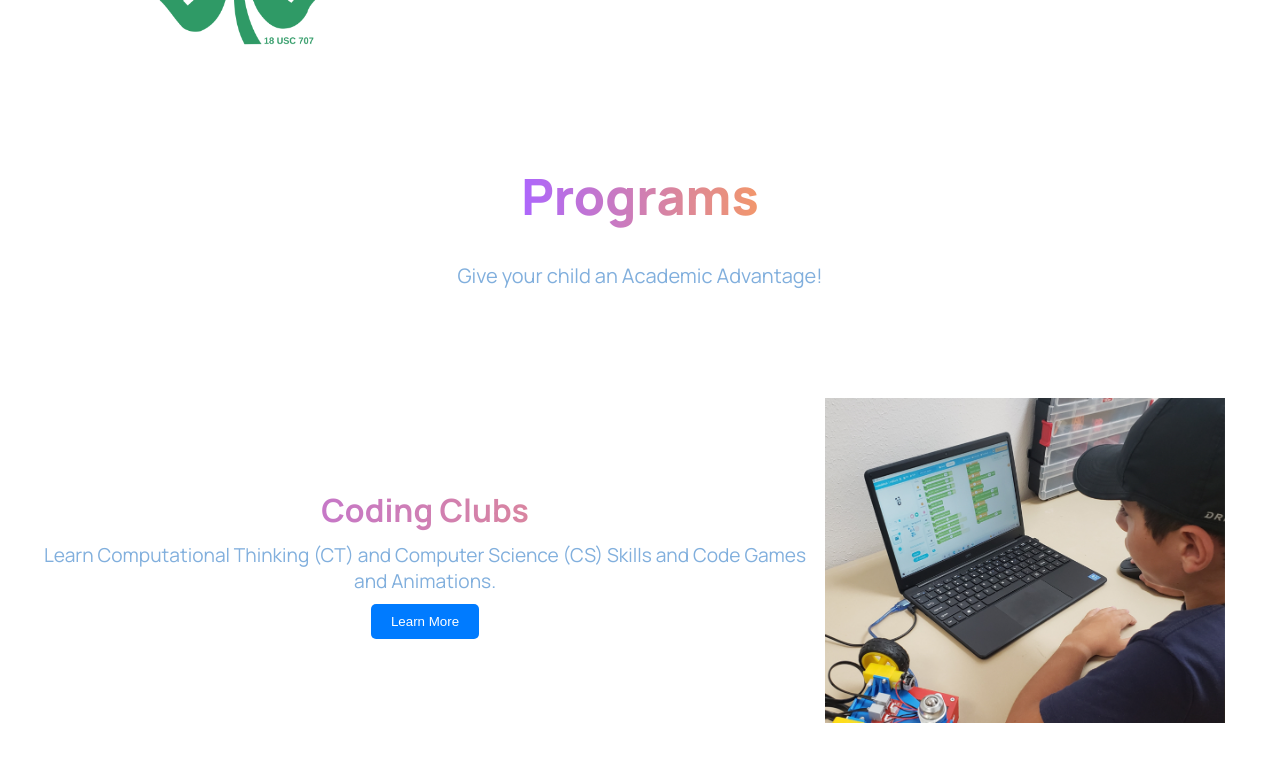
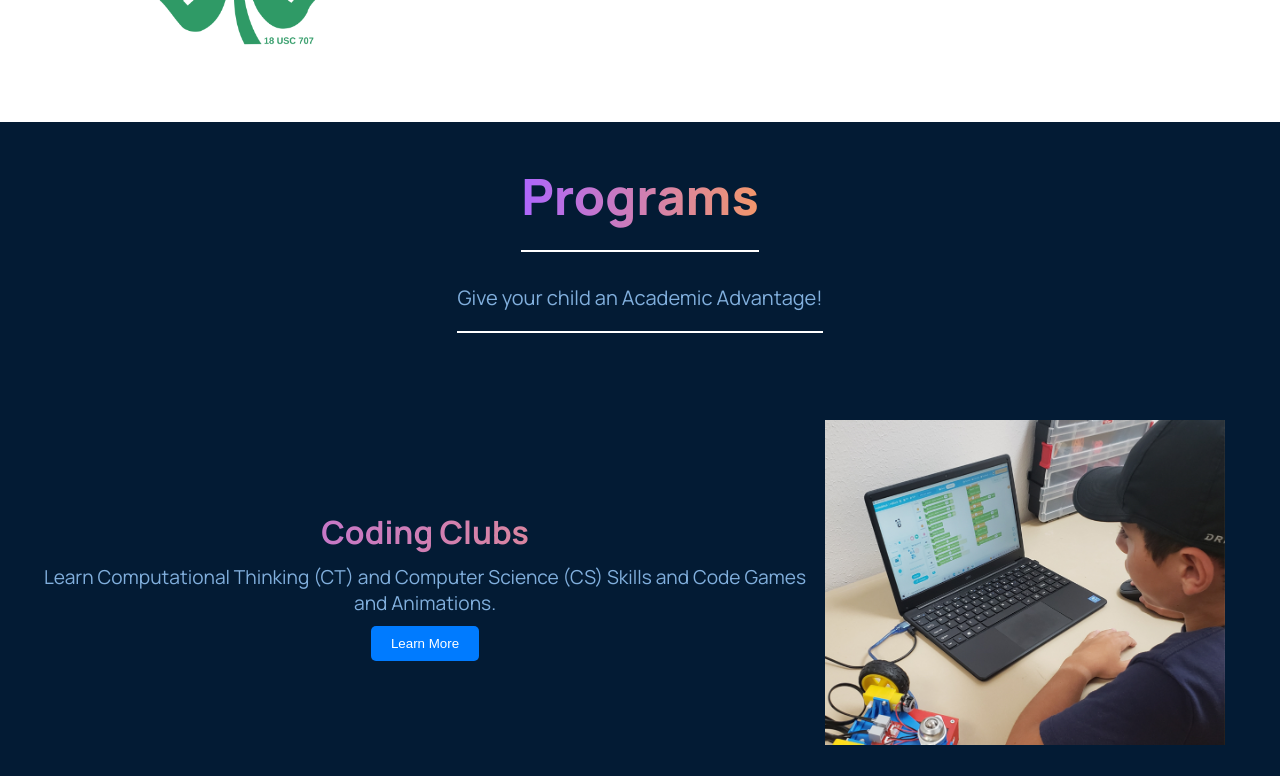
Before and after one commit to KingTheoden1/robomaniastem, a React (Create React App) app: page / in a window 1280 px wide. Shown: the part 1440-2216 px from the top of the page. Built offline with nearby package versions, Linux system fonts and the light colour scheme; grey boxes are pictures that could not be loaded.

Commit message:
Added white lines for easier organization

```diff
--- a/src/pages/CodingClubs.css
+++ b/src/pages/CodingClubs.css
@@ -1,6 +1,6 @@
 .programs {
   /* Styles for the main container */
-  background-color: white;
+  /* background-color: white;  */
 }
 
 .program-item {
@@ -27,6 +27,15 @@
   text-align: center; /* Center the text */
 }
 
+.programs-title:after {
+  content: '';
+  display: block;
+  width: 100%;
+  height: 2px; /* Height of the line */
+  background-color: white; /* Color of the line */
+  margin-top: 20px; /* Space above the line */
+}
+
 /* Specific style for the first image (New Students) in larger screens */
 @media (min-width: 768px) {
   .program-item:first-child img {
```
